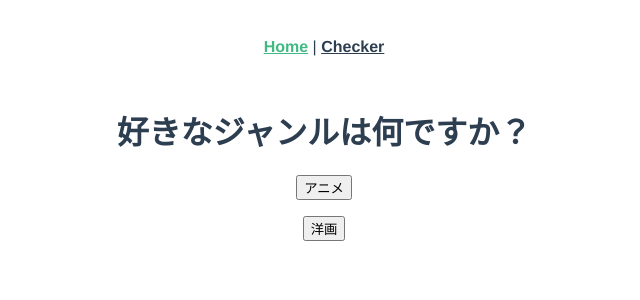
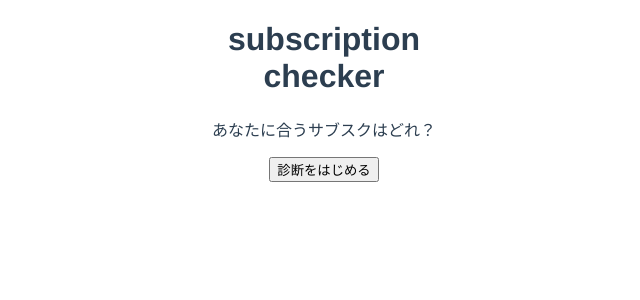
Before and after one commit to Hard-Summer-Vacation/Hard-Summer-Vacation, a Vue app: page / in a window 1280 px wide. Shown: the top 300 px of the page, without its empty margins (316-956 px from the left). Built offline with nearby package versions, Linux system fonts and the light colour scheme.

Commit message:
ホーム画面完成

```diff
--- a/src/App.vue
+++ b/src/App.vue
@@ -1,12 +1,21 @@
 <template>
   <div id="app">
-    <div id="nav">
-      <router-link to="/">Home</router-link> |
+    <!-- <div id="nav">
       <router-link to="/checker">Checker</router-link>
     </div>
-    <router-view />
+    <router-view /> -->
+    <Checker />
   </div>
 </template>
+<script>
+import Checker from "./views/Checker.vue"
+
+export default {
+  components: {
+    Checker,
+  },
+}
+</script>
 
 <style>
 #app {
```
